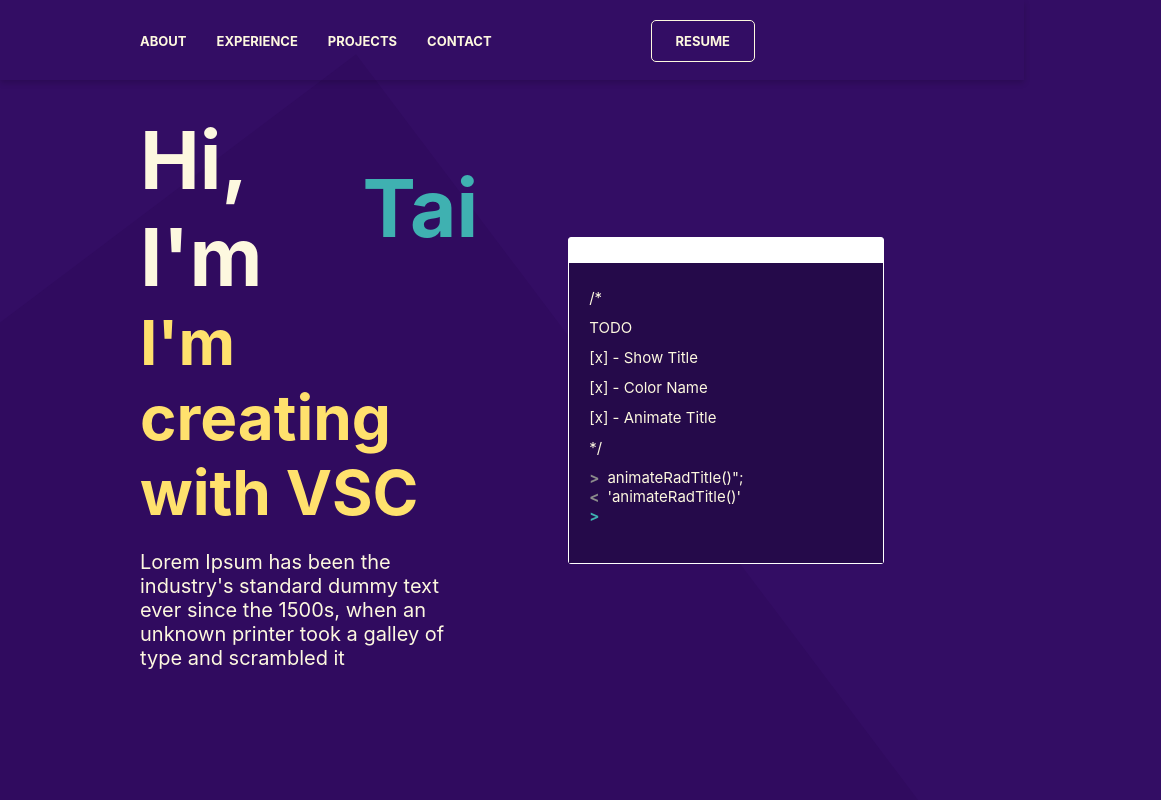
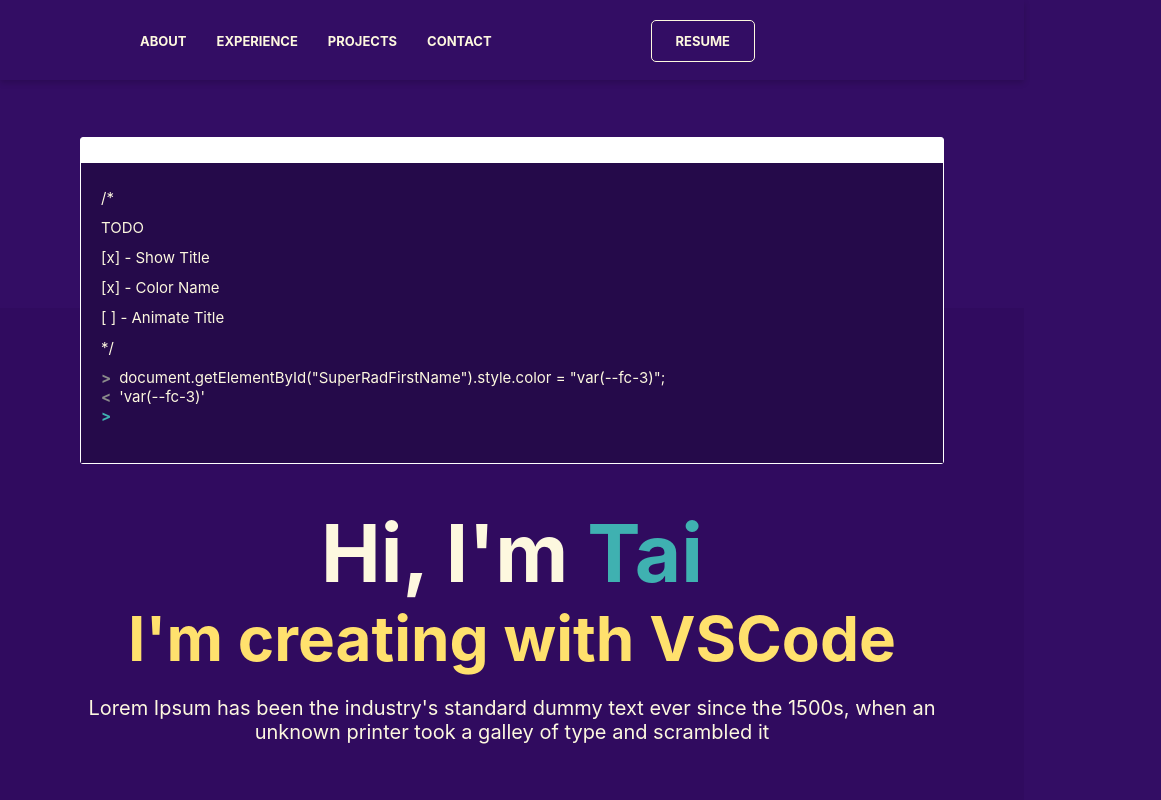
Before and after one commit to taihelsel/portfolio2, a React (Create React App) app: page / in a window 1024 px wide. Shown: the top 800 px of the page, 1161 px wide, since content can reach past the window. Built offline with nearby package versions, Linux system fonts and the light colour scheme.

Commit message:
added med styles to home

```diff
--- a/src/App.css
+++ b/src/App.css
@@ -17,6 +17,7 @@
     --fs-xs: 13px;
     /*margins offsets*/
     --margin-d: 140px;
+    --margin-dm: 80px;
     --margin-m: 25px;
 }
 
--- a/src/App.js
+++ b/src/App.js
@@ -10,10 +10,10 @@ function App() {
     <div className="App">
       <Nav />
       <Home />
-      <Experience />
+      {/* <Experience />
       <Projects />
       <Contact />
-      <Footer />
+      <Footer /> */}
     </div>
   );
 }
--- a/src/Components/Terminal/Terminal.css
+++ b/src/Components/Terminal/Terminal.css
@@ -72,3 +72,13 @@
         margin-right: var(--margin-m);
     }
 }
+
+
+/*med*/
+
+@media only screen and (max-width: 1200px) and (min-width: 769px) {
+    #terminal {
+        margin-left: var(--margin-dm);
+        margin-right: var(--margin-dm);
+    }
+}
--- a/src/Sections/Home/Home.css
+++ b/src/Sections/Home/Home.css
@@ -104,3 +104,48 @@
         right: -61%;
     }
 }
+
+
+/*med*/
+
+
+/* @media only screen and (max-width: 1350px) and (min-width: 769px) {} */
+
+@media only screen and (max-width: 1200px) and (min-width: 769px) {
+    #Home {
+        flex-direction: column-reverse;
+        align-items: center;
+        justify-content: center;
+        padding-bottom: 80px;
+    }
+    .home-left {
+        margin-left: var(--margin-dm);
+        margin-right: var(--margin-dm);
+        flex: 1;
+        align-items: center;
+    }
+    .home-right {
+        width: 100%;
+        margin: 0;
+        margin-top: 100px;
+        margin-bottom: 40px;
+        flex: 1 1;
+        justify-content: flex-end;
+        display: flex;
+        flex-direction: column;
+    }
+    .home-subhead {
+        text-align: center;
+    }
+    .home-body {
+        text-align: center;
+    }
+    #home-divider {
+        left: 0;
+        width: 100%;
+        height: 65%;
+        top: unset;
+        transform: rotate(0deg);
+        bottom: 0;
+    }
+}
```
